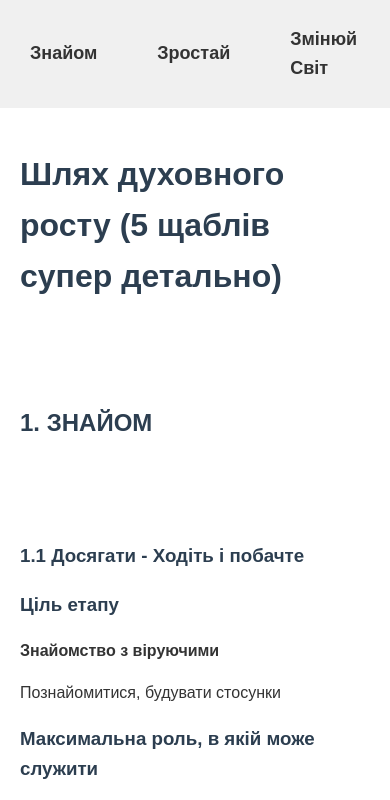
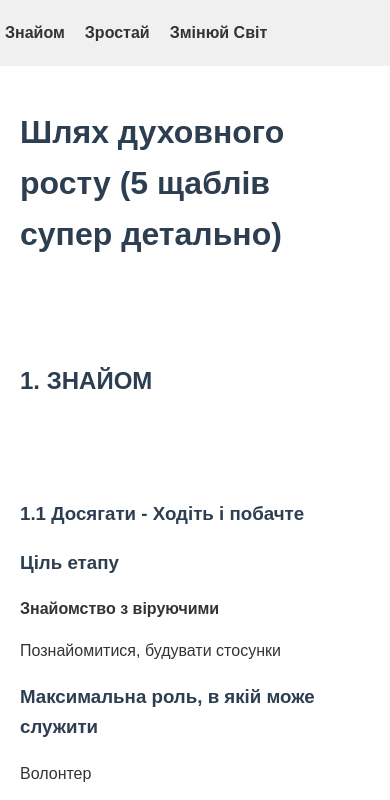
Before and after one commit to lviv-igor/etapy, a plain HTML site: page index.html in a window 390 px wide. Shown: the top 800 px of the page. Drawn offline with Linux system fonts and the light colour scheme.

Commit message:
Update index.html

```diff
--- a/index.html
+++ b/index.html
@@ -4,7 +4,7 @@
     <meta charset="UTF-8">
     <meta name="viewport" content="width=device-width, initial-scale=1.0">
     <title>Шлях духовного росту</title>
-     <style>
+    <style>
         body {
             font-family: Arial, sans-serif;
             margin: 0;
@@ -14,21 +14,26 @@
         }
         .navbar {
             background-color: #f0f0f0;
-            padding: 15px 0;
+            padding: 10px 0;
+            position: fixed;
+            top: 0;
+            left: 0;
+            right: 0;
+            z-index: 1000;
+            /* Додано для запобігання приховування на мобільних пристроях */
             position: sticky;
-            top: 0;
-            z-index: 1000;
+            -webkit-overflow-scrolling: touch;
         }
         .navbar ul {
             list-style-type: none;
             padding: 0;
             margin: 0;
             display: flex;
-            justify-content: center;
-            align-items: center;
+            justify-content: flex-start;
+            flex-wrap: wrap;
         }
         .navbar > ul > li {
-            margin: 0 20px;
+            margin-right: 20px;
             position: relative;
         }
         .navbar a {
@@ -38,7 +43,6 @@
             cursor: pointer;
             padding: 10px;
             display: block;
-            font-size: 18px;
         }
         .navbar .submenu {
             display: none;
@@ -59,7 +63,6 @@
             text-decoration: none;
             display: block;
             text-align: left;
-            font-size: 16px;
         }
         .navbar .submenu a:hover {
             background-color: #ddd;
@@ -68,6 +71,7 @@
             padding: 20px;
             max-width: 800px;
             margin: 0 auto;
+            padding-top: 20px; /* Зменшено відступ зверху */
         }
         h1, h2, h3, h4 {
             color: #2c3e50;
@@ -82,6 +86,32 @@
         }
         ul {
             padding-left: 20px;
+        }
+
+        @media (max-width: 768px) {
+            .navbar {
+                overflow-x: auto;
+                white-space: nowrap;
+            }
+            .navbar ul {
+                flex-wrap: nowrap;
+            }
+            .navbar > ul > li {
+                margin-right: 10px;
+            }
+            .navbar a {
+                padding: 10px 5px;
+            }
+            .content {
+                padding-top: 20px; /* Зменшено відступ зверху */
+            }
+            .navbar .submenu {
+                position: static;
+                display: none;
+            }
+            .navbar li:hover .submenu {
+                display: block;
+            }
         }
     </style>
 </head>
```
